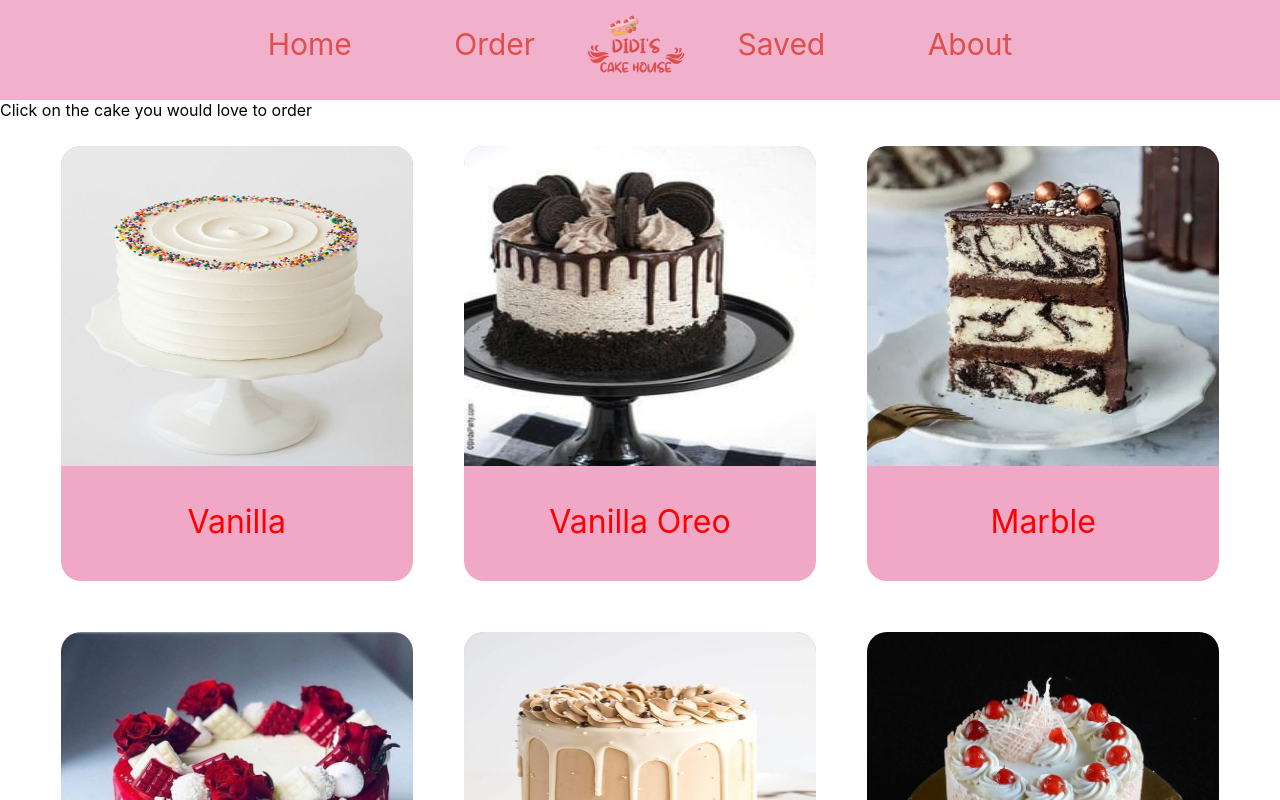
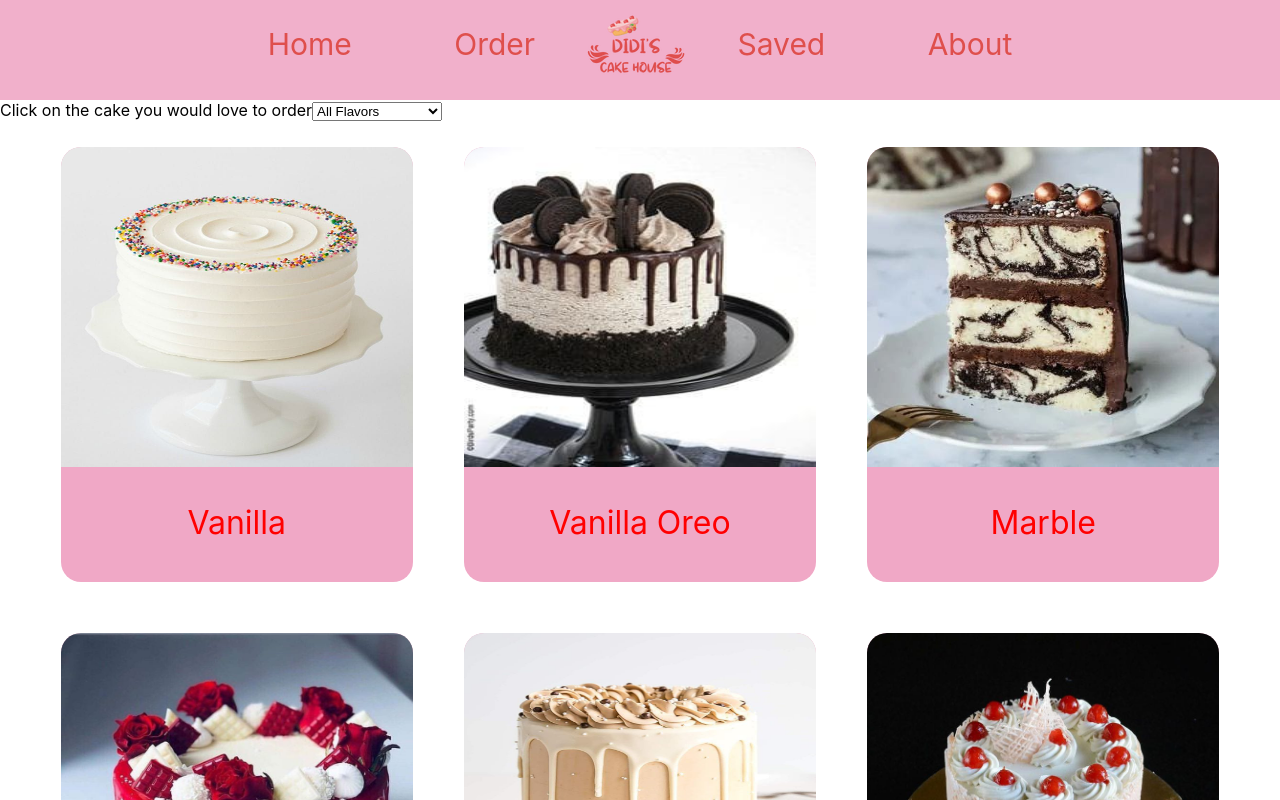
Before and after one commit to MICHAELMUNAVU83/trance-cake-house, a React (Create React App) app: page /order in a window 1280 px wide. Shown: the top 800 px of the page. Built offline with nearby package versions, Linux system fonts and the light colour scheme.

Commit message:
Added select flavour selector

```diff
--- a/src/pages/Order.jsx
+++ b/src/pages/Order.jsx
@@ -1,10 +1,22 @@
-import React from "react";
+import React, { useState } from "react";
 import { Link } from "react-router-dom";
 import { cakes } from "../cakedatabase";
 
 function Order() {
+  const [flavor , setFlavor]= useState("")
+  const flavorSelector = <select name="cars" value={flavor} onChange={(e)=>{
+    setFlavor(e.target.value)
+  }}  key="flavor selector" id="cars">
+      <option value="">All Flavors</option>
+    <option value="classic">Classics</option>
+  <option value="Forests">Forest Cakes</option>
+  <option value="Fruity">Fruity Cakes</option>
+  <option value="Chocolate">Chocolate Flavors</option>
 
-  const displayCakesHome = cakes.map((cake) => (
+</select>
+const displayCakes = cakes.map(cake=>{
+  if(cake.type === flavor){
+   return(
     <Link
         key={cake.id}
         className="each-ordered-cake-div"
@@ -14,11 +26,30 @@ function Order() {
 
         <p className="each-cake-name">{cake.name}</p>
       </Link>
-  ));
+   )
+
+  }
+  else if(flavor===""){
+    return(
+      <Link
+          key={cake.id}
+          className="each-ordered-cake-div"
+          to={`/order/${cake.id}`}
+        >
+          <img className="each-cake-image" src={cake.image} alt="cake" />
+
+          <p className="each-cake-name">{cake.name}</p>
+        </Link>
+
+    )
+  }
+})
+
   return (
     <div>
       Click on the cake you would love to order
-      <div className="all-cakes-order-div">{displayCakesHome}</div>
+      {flavorSelector}
+      <div className="all-cakes-order-div">{displayCakes}</div>
     </div>
   );
 }
--- a/src/pages/OrderDetails.jsx
+++ b/src/pages/OrderDetails.jsx
@@ -203,16 +203,7 @@ function OrderDetails() {
     (cake) =>
       cake.id === Number(params.id) && (
         <form ref={form} onSubmit={sendEmail}>
-          <div className="pick-number">
-            <span>Select number of cakes : </span>
-            <input
-              value={numberofCakes}
-              type="number"
-              name="number_of_cakes"
-              placeholder="number of cakes"
-              onChange={selectCakeNumber}
-            />
-          </div>
+
           <div className="pick-size" key={cake.id}>
             <label htmlFor="Price for each cake">Select a size:</label>
             <select
@@ -241,6 +232,16 @@ function OrderDetails() {
                 Four kgs at {cake.four_kg.toLocaleString()} Ksh
               </option>
             </select>
+          </div>
+          <div className="pick-number">
+            <span>Select number of cakes : </span>
+            <input
+              value={numberofCakes}
+              type="number"
+              name="number_of_cakes"
+              placeholder="number of cakes"
+              onChange={selectCakeNumber}
+            />
           </div>
           <span>Input your Name :</span>
           <input name="Name_of_customer" type="name" required />
```
Lines whose indentation alone changed are shown as unchanged.
